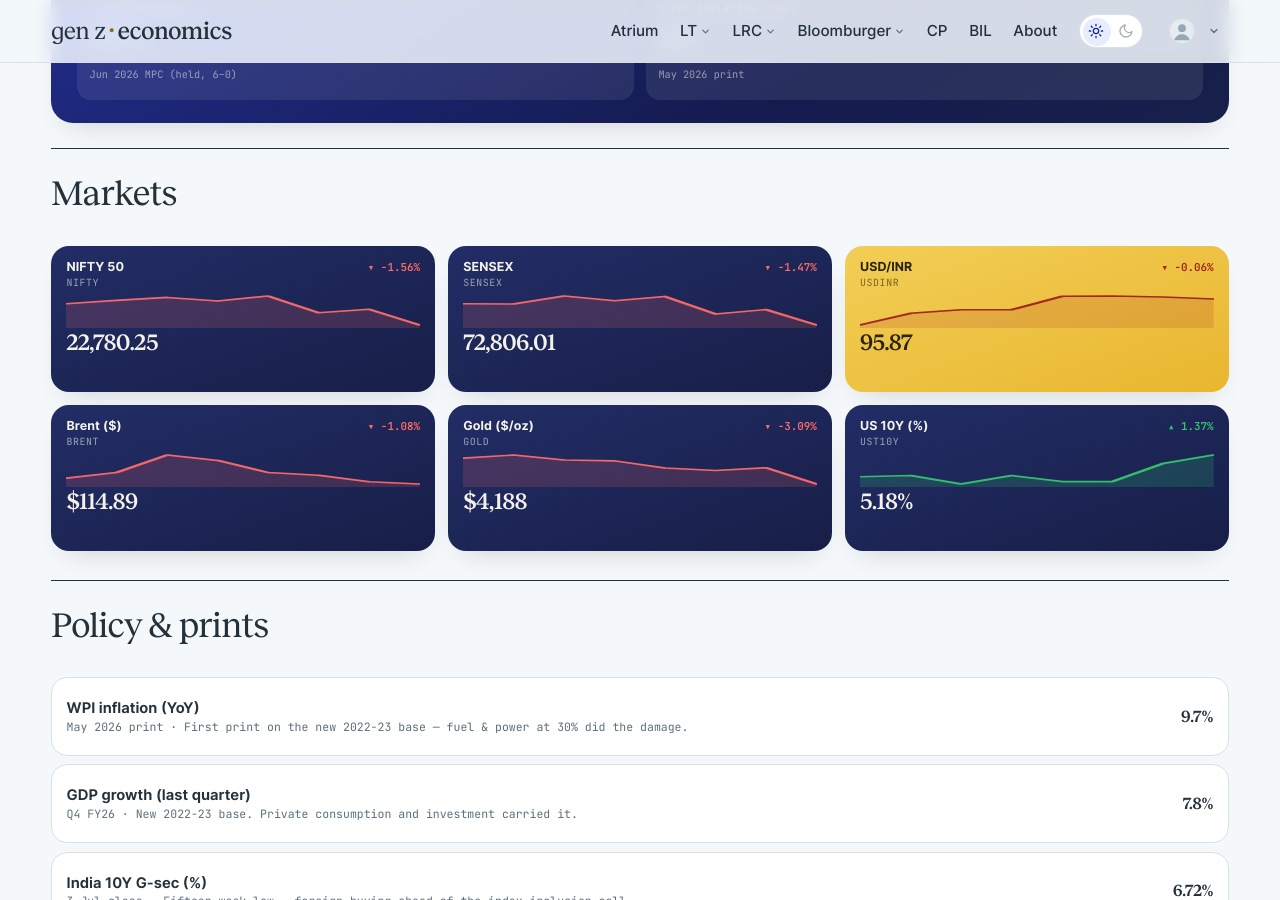
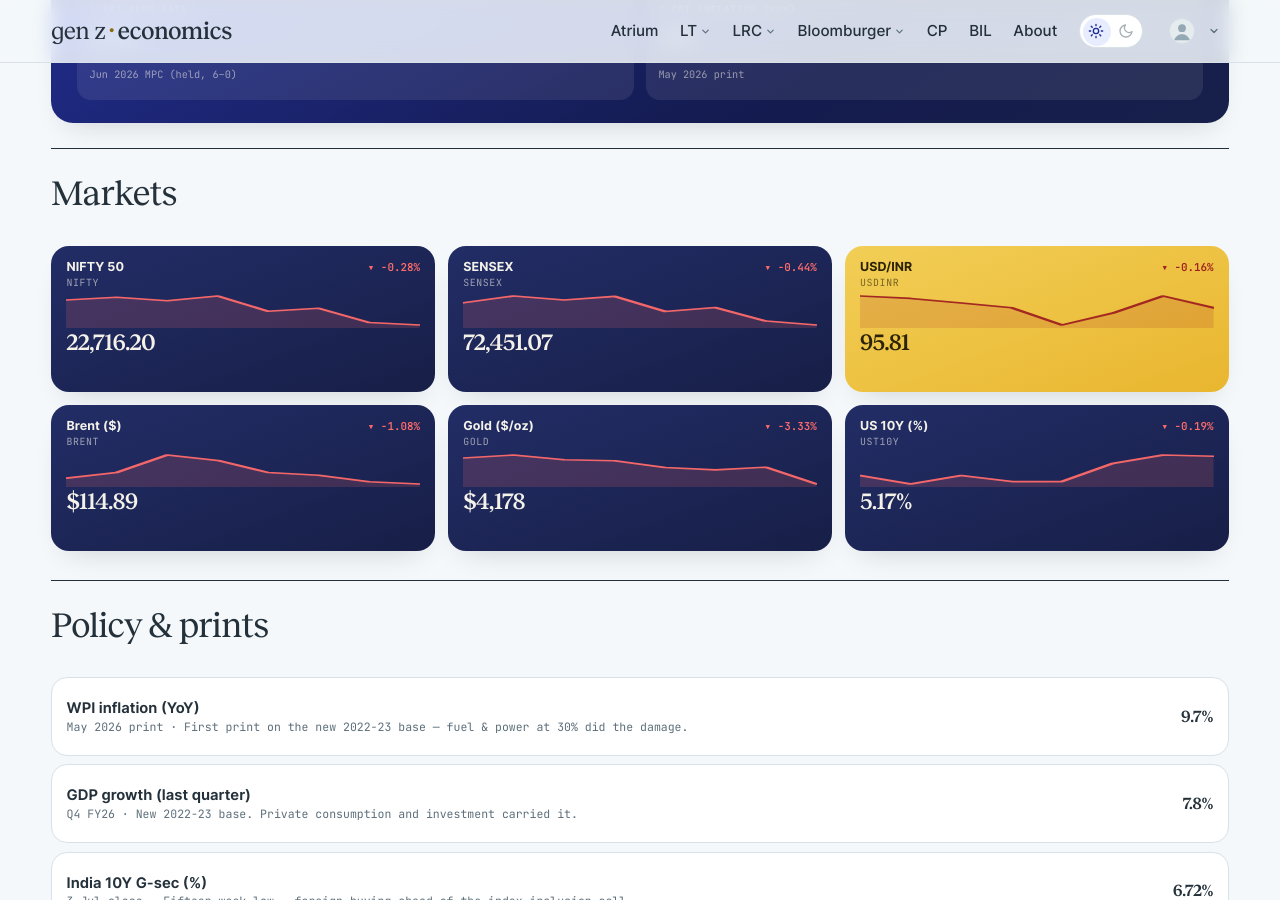
Before and after one commit to harsharya7021/genz-economics.com, a Jekyll site: the page built from macro-watch.html, in a window 1280 px wide and 900 px high, scrolled down 599 px. Built offline with Jekyll 4.4.1, drawn with Linux system fonts in a browser that asks for light colours; comment, search, counter and statistics services are not loaded.

Commit message:
data: morning market refresh

```diff
--- a/_data/macro.json
+++ b/_data/macro.json
@@ -1,49 +1,49 @@
 {
-  "as_of": "28 Sep 2026 close",
+  "as_of": "29 Sep 2026 close",
   "auto": {
     "nifty": {
       "label": "NIFTY 50",
-      "v": "22,780.25",
-      "chg": -1.56,
+      "v": "22,716.20",
+      "chg": -0.28,
       "spark": [
-        23270.6,
         23346.4,
         23414.301,
         23329.0,
         23446.801,
         23063.1,
         23140.5,
-        22780.25
+        22780.25,
+        22716.199
       ]
     },
     "sensex": {
       "label": "SENSEX",
-      "v": "72,806.01",
-      "chg": -1.47,
+      "v": "72,451.07",
+      "chg": -0.44,
       "spark": [
-        74314.594,
         74294.961,
         74858.992,
         74529.078,
         74828.25,
         73580.539,
         73895.742,
-        72806.008
+        72771.719,
+        72451.07
       ]
     },
     "usdinr": {
       "label": "USD/INR",
-      "v": "95.87",
-      "chg": -0.06,
+      "v": "95.81",
+      "chg": -0.16,
       "spark": [
-        95.09,
-        95.44,
-        95.55,
-        95.55,
-        95.95,
         95.96,
         95.93,
-        95.87
+        95.87,
+        95.81,
+        95.59,
+        95.74,
+        95.96,
+        95.81
       ]
     },
     "brent": {
@@ -63,8 +63,8 @@
     },
     "gold": {
       "label": "Gold ($/oz)",
-      "v": "$4,188",
-      "chg": -3.09,
+      "v": "$4,178",
+      "chg": -3.33,
       "spark": [
         4399.7,
         4424.9,
@@ -73,22 +73,22 @@
         4318.4,
         4298.0,
         4321.2,
-        4187.8
+        4177.5
       ]
     },
     "ust10y": {
       "label": "US 10Y (%)",
-      "v": "5.18%",
-      "chg": 1.37,
+      "v": "5.17%",
+      "chg": -0.19,
       "spark": [
-        5.0,
         5.01,
         4.94,
         5.01,
         4.96,
         4.96,
         5.11,
-        5.18
+        5.18,
+        5.17
       ]
     }
   },
--- a/_data/markets.yml
+++ b/_data/markets.yml
@@ -2,16 +2,15 @@
 # USD/INR) are refreshed each weekday morning by the market-data workflow;
 # the India 10Y G-Sec line is maintained by hand. Do not hand-edit the
 # live tickers — the job overwrites them.
-as_of: 28 Sep 2026
+as_of: 29 Sep 2026
 tickers:
 - symbol: NIFTY 50
   code: ^NSEI
-  value: 22,780.25
-  change: −360.25
-  pct: −1.56%
+  value: 22,716.20
+  change: −64.05
+  pct: −0.28%
   dir: down
   spark:
-  - 23270.6
   - 23346.4
   - 23414.301
   - 23329.0
@@ -19,36 +18,37 @@ tickers:
   - 23063.1
   - 23140.5
   - 22780.25
+  - 22716.199
 - symbol: SENSEX
   code: BSE
-  value: 72,806.01
-  change: −1,089.73
-  pct: −1.47%
+  value: 72,451.07
+  change: −320.65
+  pct: −0.44%
   dir: down
   spark:
-  - 74314.594
   - 74294.961
   - 74858.992
   - 74529.078
   - 74828.25
   - 73580.539
   - 73895.742
-  - 72806.008
+  - 72771.719
+  - 72451.07
 - symbol: USD / INR
   code: FX
-  value: '95.87'
-  change: −0.06
-  pct: −0.06%
+  value: '95.81'
+  change: −0.15
+  pct: −0.16%
   dir: down
   spark:
-  - 95.09
-  - 95.44
-  - 95.55
-  - 95.55
-  - 95.95
   - 95.96
   - 95.93
   - 95.87
+  - 95.81
+  - 95.59
+  - 95.74
+  - 95.96
+  - 95.81
 - symbol: 10Y G-Sec
   code: IN10Y
   value: 6.72%
```
